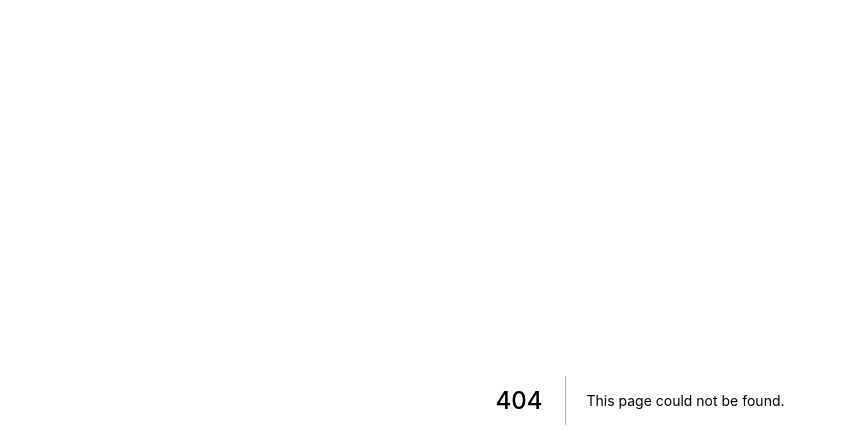
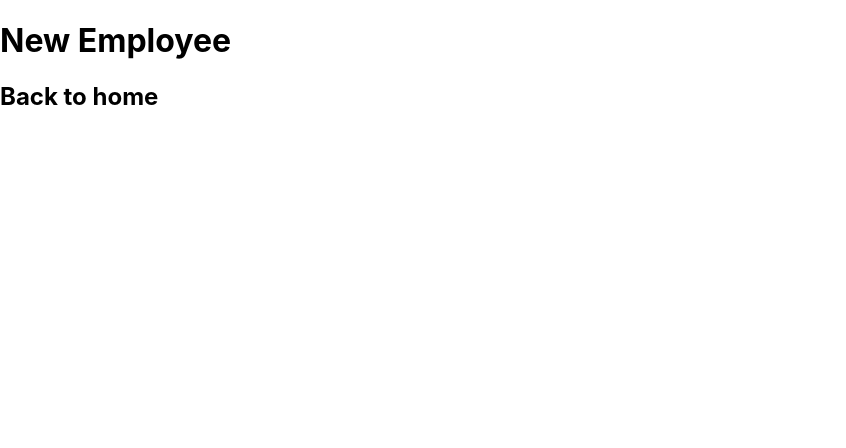
Before and after one commit to rsowald/EmployeeTrackerCMS, a Next.js app in the folder employee-tracker/: page /new-employee in a window 1280 px wide. Before the commit this address had no page. Shown: the top 448 px of the page, without its empty margins (0-846 px from the left). Built offline with nearby package versions, Linux system fonts and the light colour scheme.

Commit message:
new employee page

```diff
--- /dev/null
+++ b/employee-tracker/pages/new-employee.js
@@ -0,0 +1,14 @@
+import Link from 'next/link'
+
+export default function NewEmployee() {
+    return (
+        <>
+            <h1>New Employee</h1>
+            <h2>
+                <Link href="/">
+                    <a>Back to home</a>
+                </Link>
+            </h2>
+        </>
+    )
+}
```
